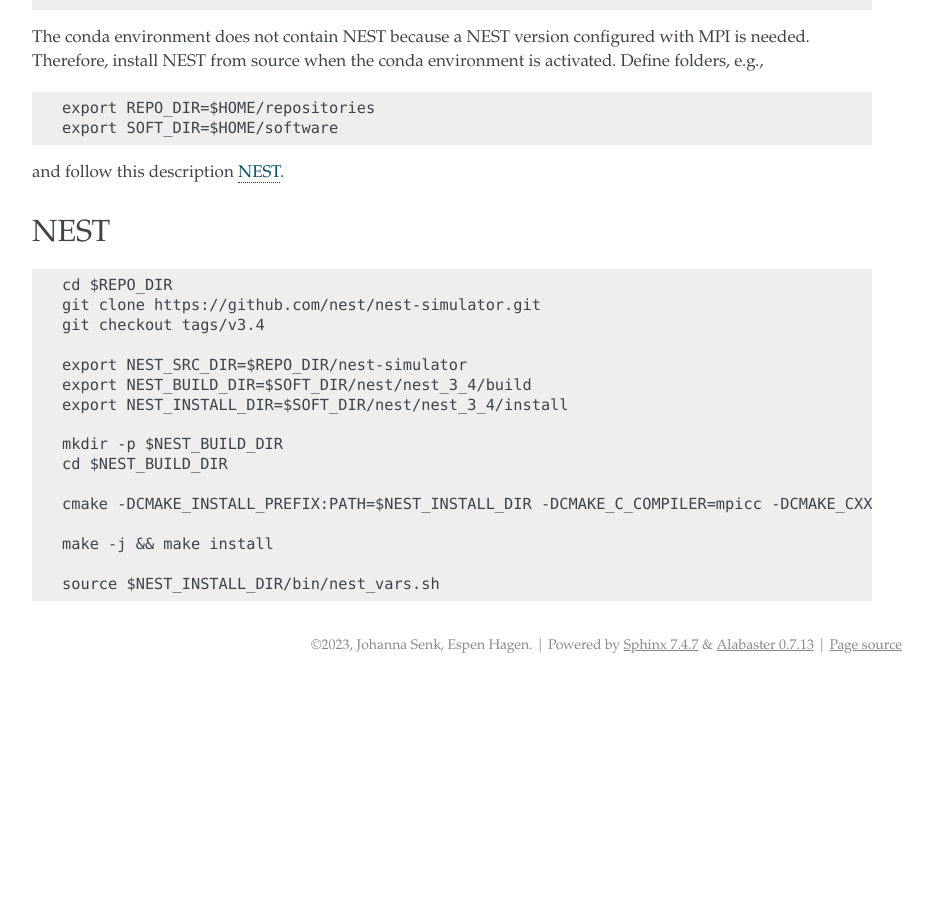
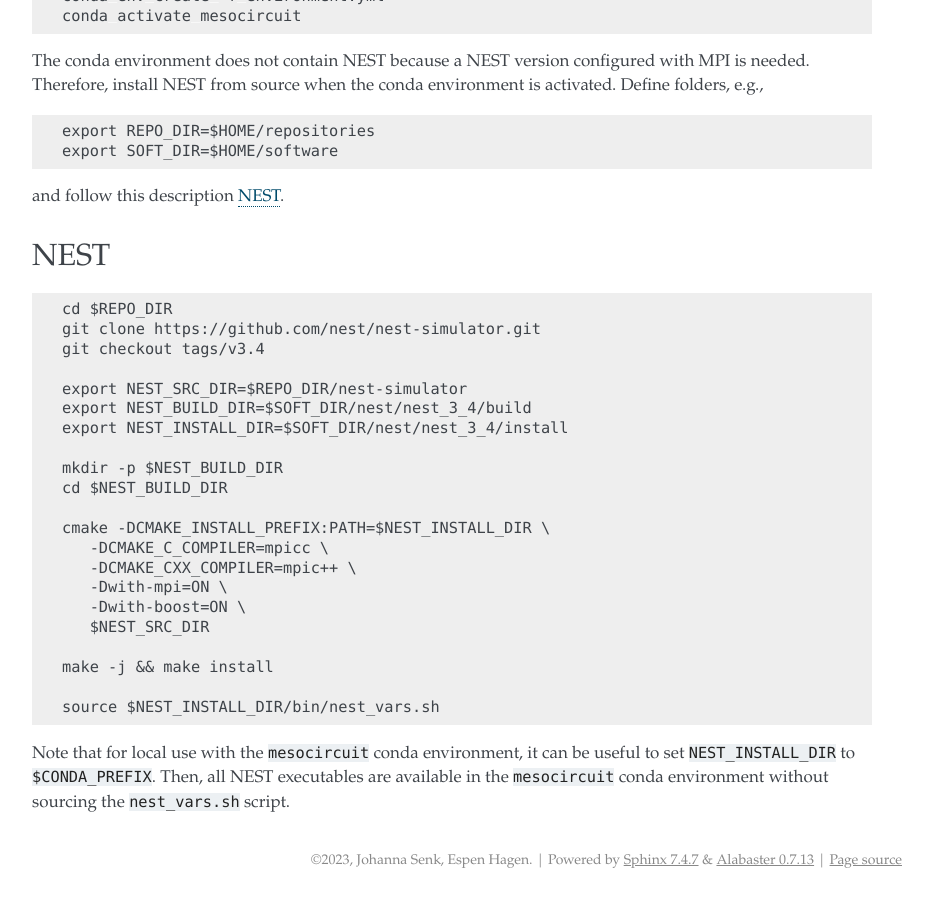
Before and after one commit to INM-6/mesocircuit-model, a Sphinx documentation site: the page built from docs/source/installation.rst, in a window 1280 px wide and 900 px high, scrolled down 1058 px. Shown: the whole window, without its empty margins (298-1231 px from the left). Built offline with Sphinx 7.4.7, drawn with Linux system fonts in a browser that asks for light colours; formulas are drawn with MathJax 3; pages that are not in the unit, such as notebooks, are missing from menus; before the commit the page ends 1743 px from its top, so only the background shows below that; some of the changed text lies outside the part shown.

Commit message:
tuned install instructions

```diff
--- a/docs/source/installation.rst
+++ b/docs/source/installation.rst
@@ -4,10 +4,10 @@
 High-performance computing is needed for running the full mesocircuit model.
 To set up the compute environment, refer to :ref:`hpc-label`.
 
-For testing locally (e.g., on a laptop), we recommend to use the provided conda environment following the steps described in :ref:`local-label`.
+For local testing and development (e.g., on a laptop), we recommend to use the provided conda environment following the steps described in :ref:`local-label`.
 Note that only downscaled versions of the model can be simulated locally.
 
-As an alternative, the mesocircuit framework can also be obtained va docker.
+As an alternative, the mesocircuit framework can also be obtained via Docker.
 
 .. _hpc-label:
 
@@ -90,8 +90,17 @@
    mkdir -p $NEST_BUILD_DIR
    cd $NEST_BUILD_DIR
 
-   cmake -DCMAKE_INSTALL_PREFIX:PATH=$NEST_INSTALL_DIR -DCMAKE_C_COMPILER=mpicc -DCMAKE_CXX_COMPILER=mpic++ -Dwith-mpi=ON -Dwith-boost=ON $NEST_SRC_DIR
+   cmake -DCMAKE_INSTALL_PREFIX:PATH=$NEST_INSTALL_DIR \
+      -DCMAKE_C_COMPILER=mpicc \
+      -DCMAKE_CXX_COMPILER=mpic++ \
+      -Dwith-mpi=ON \
+      -Dwith-boost=ON \
+      $NEST_SRC_DIR
 
    make -j && make install
 
    source $NEST_INSTALL_DIR/bin/nest_vars.sh
+
+
+Note that for local use with the ``mesocircuit`` conda environment, it can be useful to set ``NEST_INSTALL_DIR`` to ``$CONDA_PREFIX``.
+Then, all NEST executables are available in the ``mesocircuit`` conda environment without sourcing the ``nest_vars.sh`` script.
```
